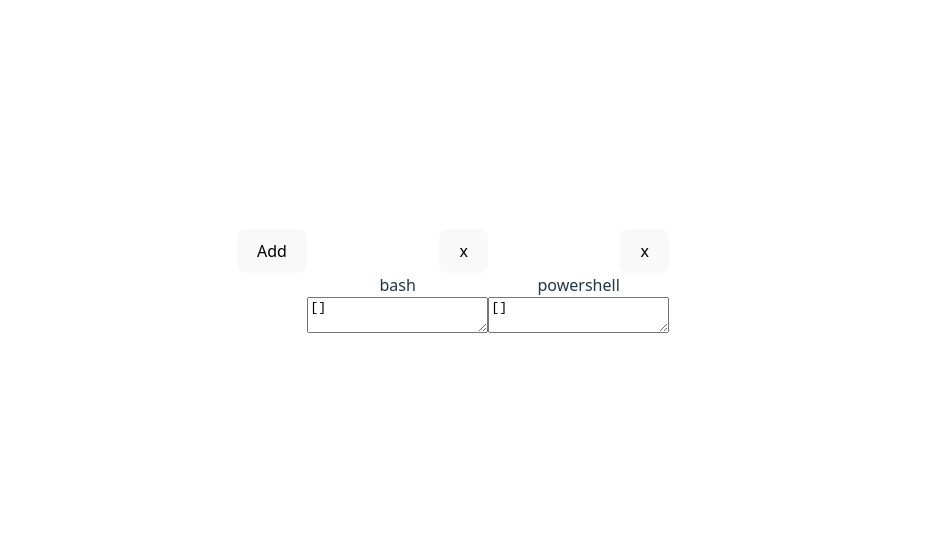
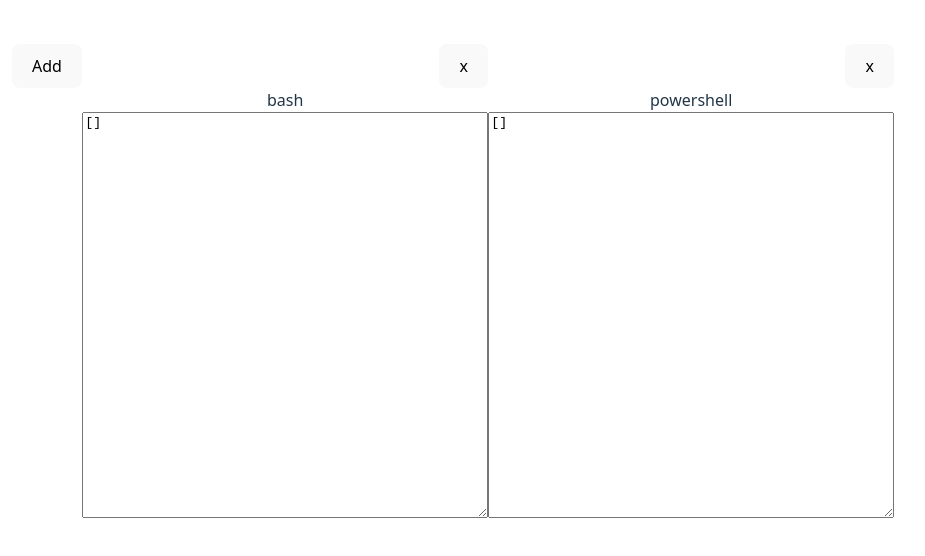
Before and after one commit to zrfox/bash-to-powershell, a React (Vite) app: page / in a window 1280 px wide. Shown: the part 116-672 px from the top of the page, without its empty margins (187-1112 px from the left). Built offline with nearby package versions, Linux system fonts and the light colour scheme.

Commit message:
Add state, handler, and prop to track inputWindow size and sync with other windows.

```diff
--- a/src/components/InputWindow.jsx
+++ b/src/components/InputWindow.jsx
@@ -5,9 +5,14 @@ import commands from "../data/commands.json";
 import { commandById } from '../utils/commandIndex';
 import { flagById } from '../utils/flagIndex';
 
-function InputWindow({ onRemove, languageName, setTextHandler, nId, setActiveWindowIdHandler, commandIds, activeWindowId, text }){
+function InputWindow({ onRemove, languageName, setTextHandler, nId, setActiveWindowIdHandler, commandIds, activeWindowId, text, textAreaSize, setTextAreaSize }){
 
     const inputTextAreaId = useId();
+
+    function setTextAreaSizeHandler(e) {
+        console.log("setTextArea called!");
+        setTextAreaSize([e.target.offsetWidth, e.target.offsetHeight])
+    }
 
     function getCommandsInCommon(commandIds) {
         console.log("commandIds: ", commandIds);
@@ -46,6 +51,8 @@ function InputWindow({ onRemove, languageName, setTextHandler, nId, setActiveWin
                     setTextHandler(e.target.value, languageName, nId)}}
                 }
                 value={valueText}
+                onMouseUp={setTextAreaSizeHandler}
+                style={{width: textAreaSize[0],  height: textAreaSize[1]}}
             />
         </div>
         </>
--- a/src/index.css
+++ b/src/index.css
@@ -68,6 +68,11 @@ button:focus-visible {
   }
 }
 
+textarea {
+  width: 400px;
+  height: 400px;
+}
+
 /*deleted this too */
 .add-window {
 
--- a/src/pages/HomePage.jsx
+++ b/src/pages/HomePage.jsx
@@ -14,6 +14,9 @@ function HomePage(){
 const [inputWindows, setInputWindows] = useState([{id: nanoid(), language: "bash"}, {id: nanoid(), language: "powershell"}]);
 const [dialogOpen, setDialog] = useState(false);
 const [activeWindowId, setActiveWindowId] = useState();
+// maintains uniform window size for all InputWindows
+const [textAreaSize, setTextAreaSize] = useState([400, 400]);
+
 
 function setActiveWindowIdHandler(windowId) {
     setActiveWindowId(windowId);
@@ -140,6 +143,8 @@ function matchText(textArray, languageName) {
                     setActiveWindowIdHandler={setActiveWindowIdHandler}
                     activeWindowId={activeWindowId}
                     text={text}
+                    textAreaSize={textAreaSize}
+                    setTextAreaSize={setTextAreaSize}
                     />
             ))}
         </div>
```
